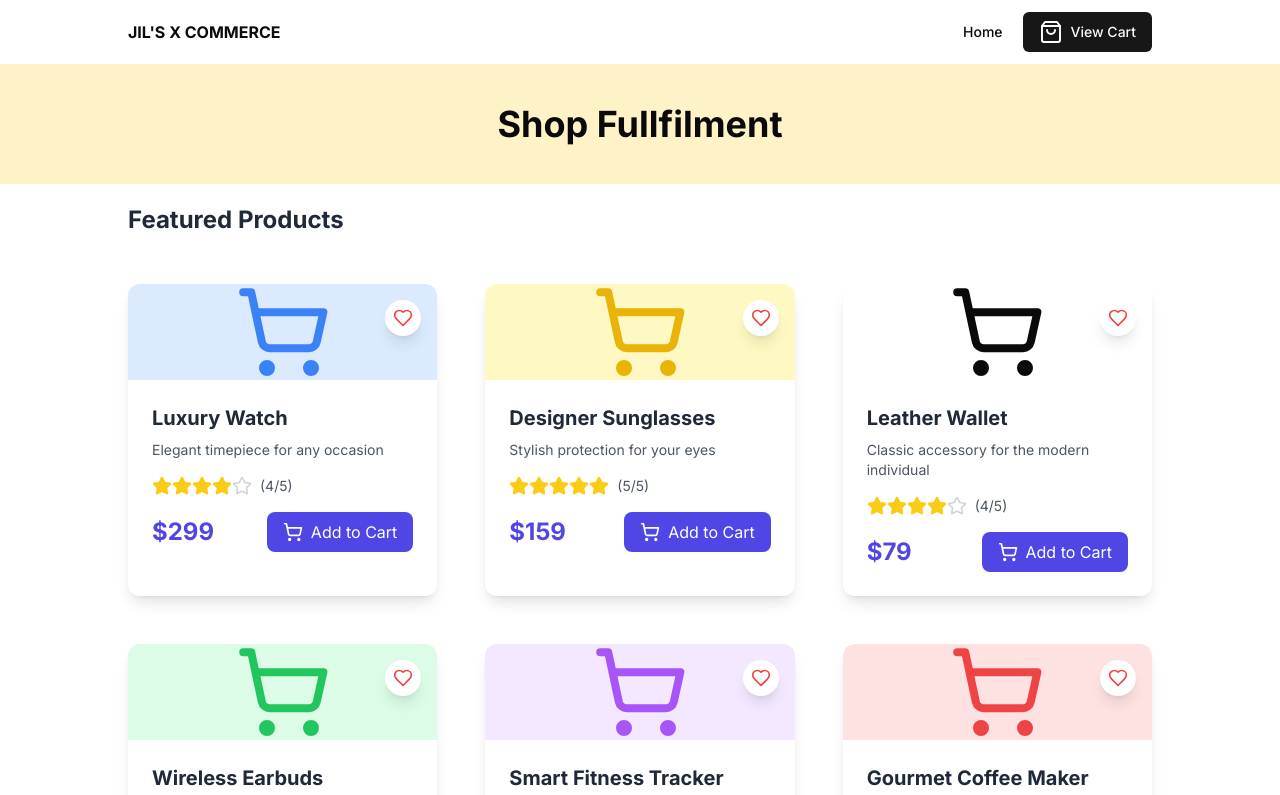
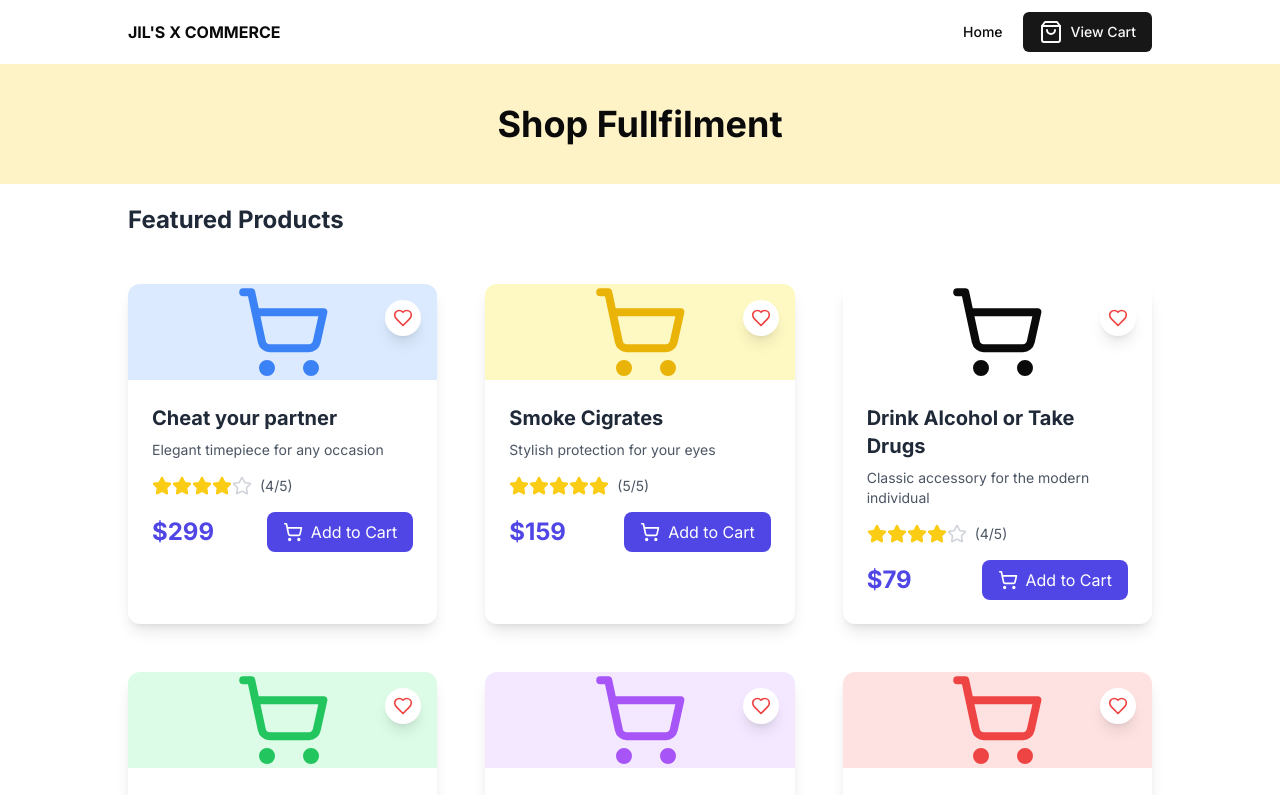
Before and after one commit to Faizanahmedsy/x_commerce, a Next.js app: page / in a window 1280 px wide. Shown: the top 795 px of the page. Built offline with nearby package versions, Linux system fonts and the light colour scheme.

Commit message:
changes titles

```diff
--- a/src/components/modules/Products.tsx
+++ b/src/components/modules/Products.tsx
@@ -89,7 +89,7 @@ const ProductCard = ({
 export default function Products() {
   const products = [
     {
-      name: "Luxury Watch",
+      name: "Cheat your partner",
       description: "Elegant timepiece for any occasion",
       price: 299,
       rating: 4,
@@ -97,7 +97,7 @@ export default function Products() {
       iconColor: "text-blue-500",
     },
     {
-      name: "Designer Sunglasses",
+      name: "Smoke Cigrates",
       description: "Stylish protection for your eyes",
       price: 159,
       rating: 5,
@@ -105,7 +105,7 @@ export default function Products() {
       iconColor: "text-yellow-500",
     },
     {
-      name: "Leather Wallet",
+      name: "Drink Alcohol or Take Drugs",
       description: "Classic accessory for the modern individual",
       price: 79,
       rating: 4,
@@ -113,7 +113,7 @@ export default function Products() {
       iconColor: "text-brown-500",
     },
     {
-      name: "Wireless Earbuds",
+      name: "Scroll Reels",
       description: "Crystal-clear audio on the go",
       price: 129,
       rating: 4,
```
